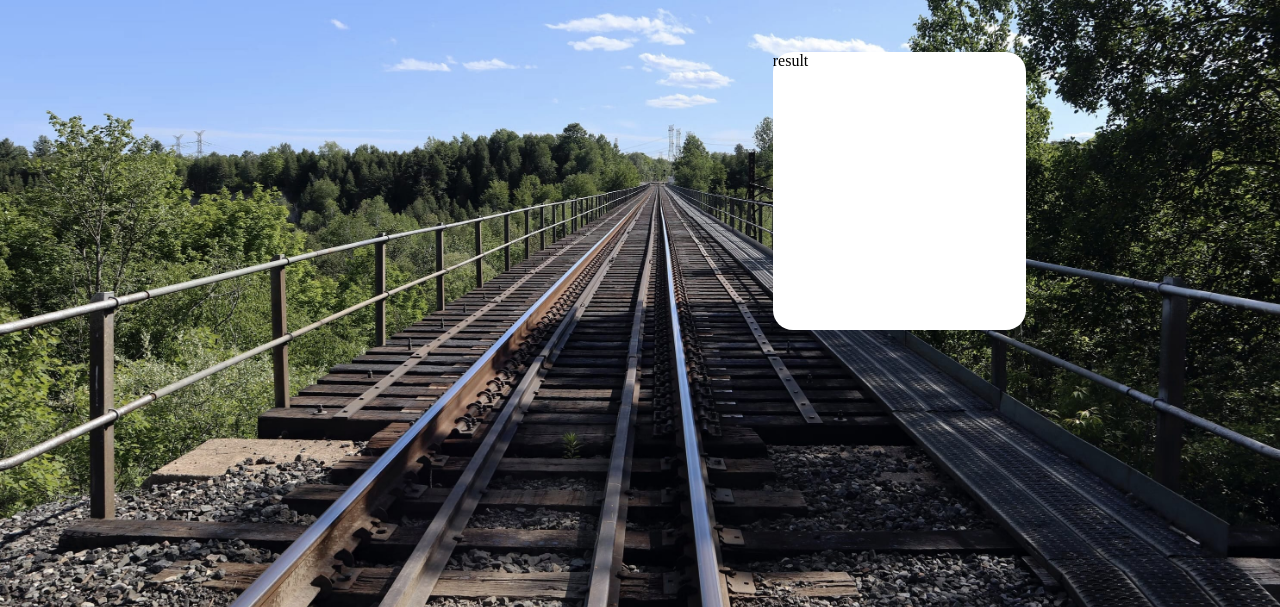
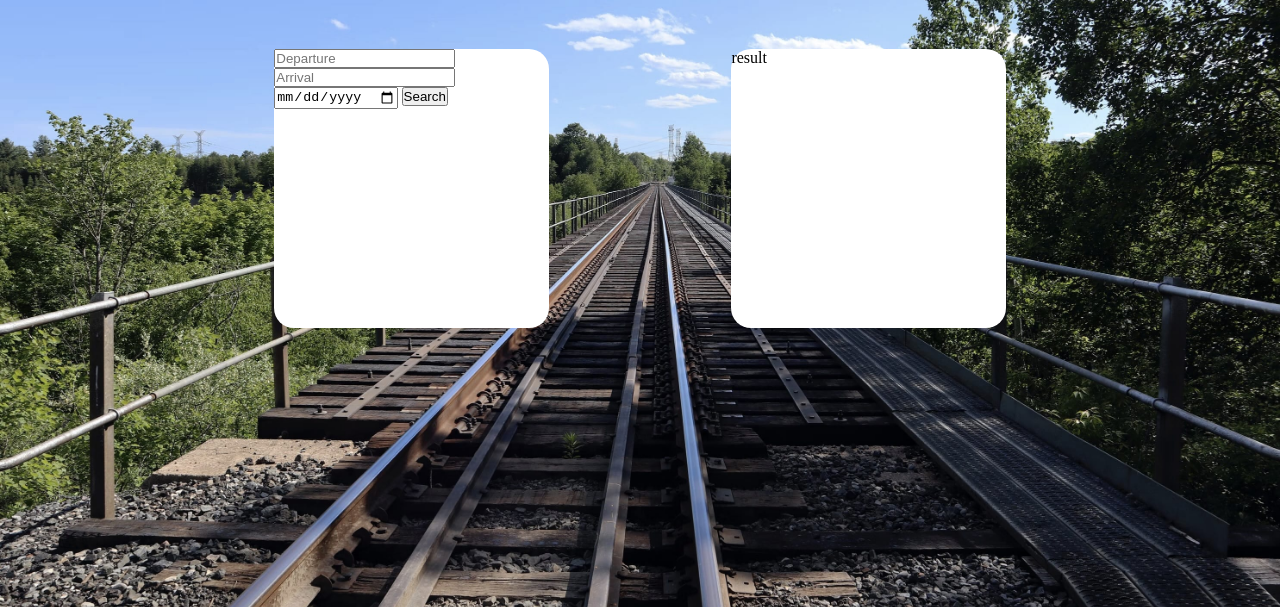
Before and after one commit to Asencia/tickethack-frontend, a plain HTML site: page index.html in a window 1280 px wide. Shown: the part 193-800 px from the top of the page. Drawn offline with Linux system fonts and the light colour scheme.

Commit message:
div search

```diff
--- a/style.css
+++ b/style.css
@@ -47,7 +47,7 @@ h6{
     font-size: 20px;
 }
 
-#search {
+#search-container {
     background-color: white;
     grid-row-start: 5;
     grid-row-end: 10;
```
